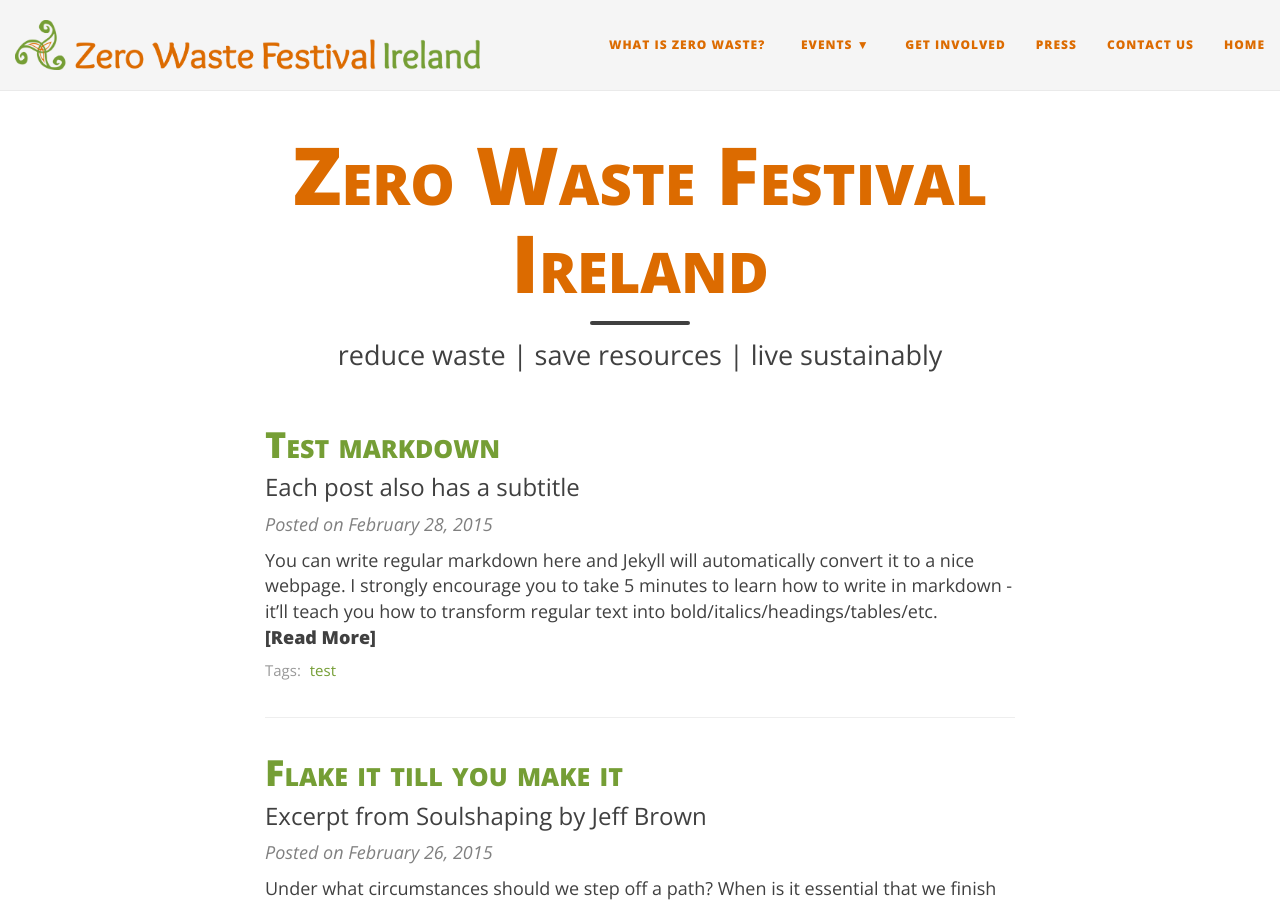
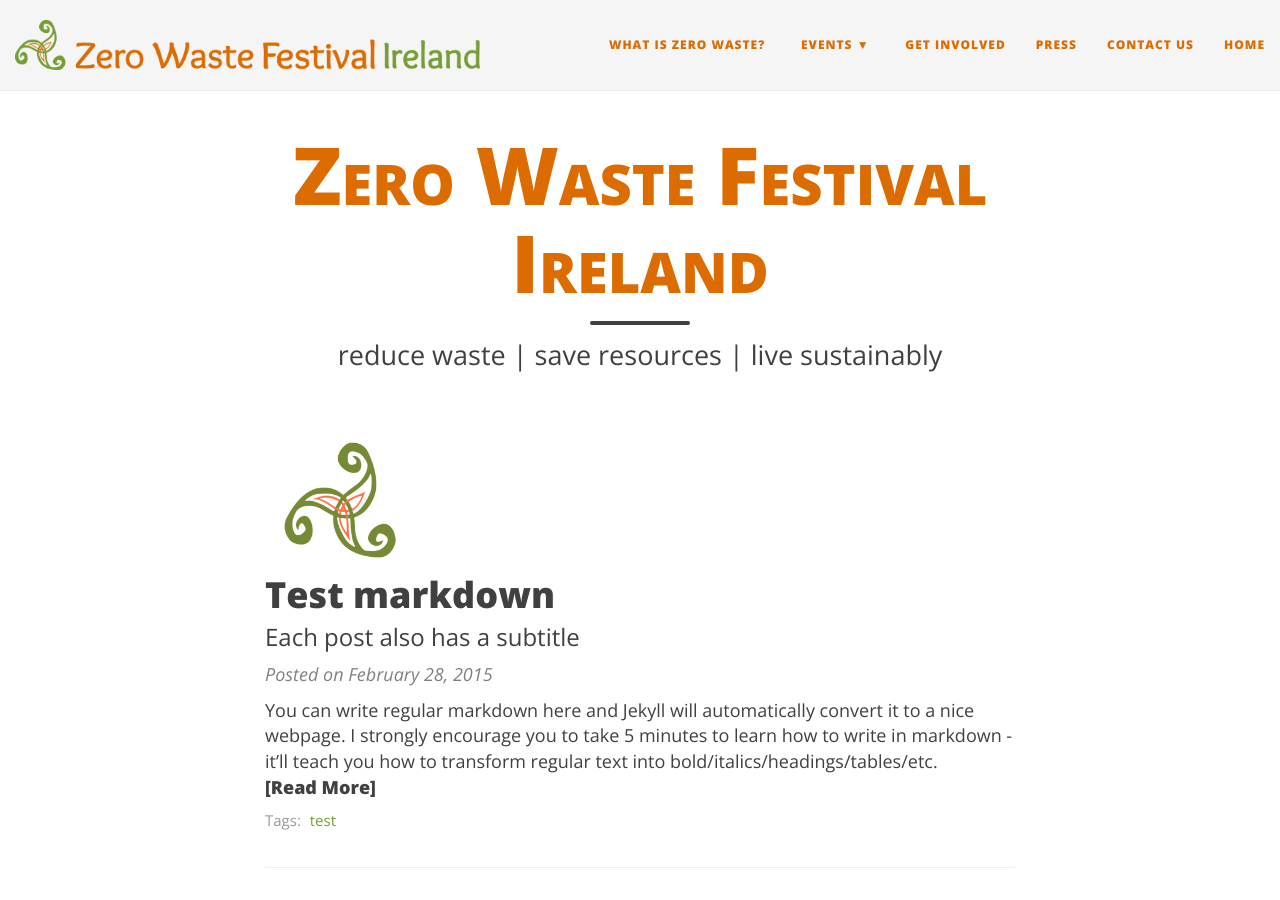
Before and after one commit to jknappe/zw-ireland, a Jekyll site: the page built from index.html, in a window 1280 px wide and 900 px high. Built offline with Jekyll 4.4.1, drawn with Linux system fonts in a browser that asks for light colours; nearby versions of some CDN libraries; the list of posts is cut into pages by our own code.

Commit message:
image on index

```diff
--- a/index.html
+++ b/index.html
@@ -8,8 +8,9 @@
 <div class="posts-list">
   {% for post in paginator.posts %}
   <article class="post-preview">
+	<img src="{{ site.baseurl }}/img/404-zerowaste.png" width = "20%" />
     <a href="{{ post.url | prepend: site.baseurl }}">
-	  <h2 class="post-title">{{ post.title }}</h2>
+	  <h3 class="post-title">{{ post.title }}</h3>
 
 	  {% if post.subtitle %}
 	  <h3 class="post-subtitle">
```
